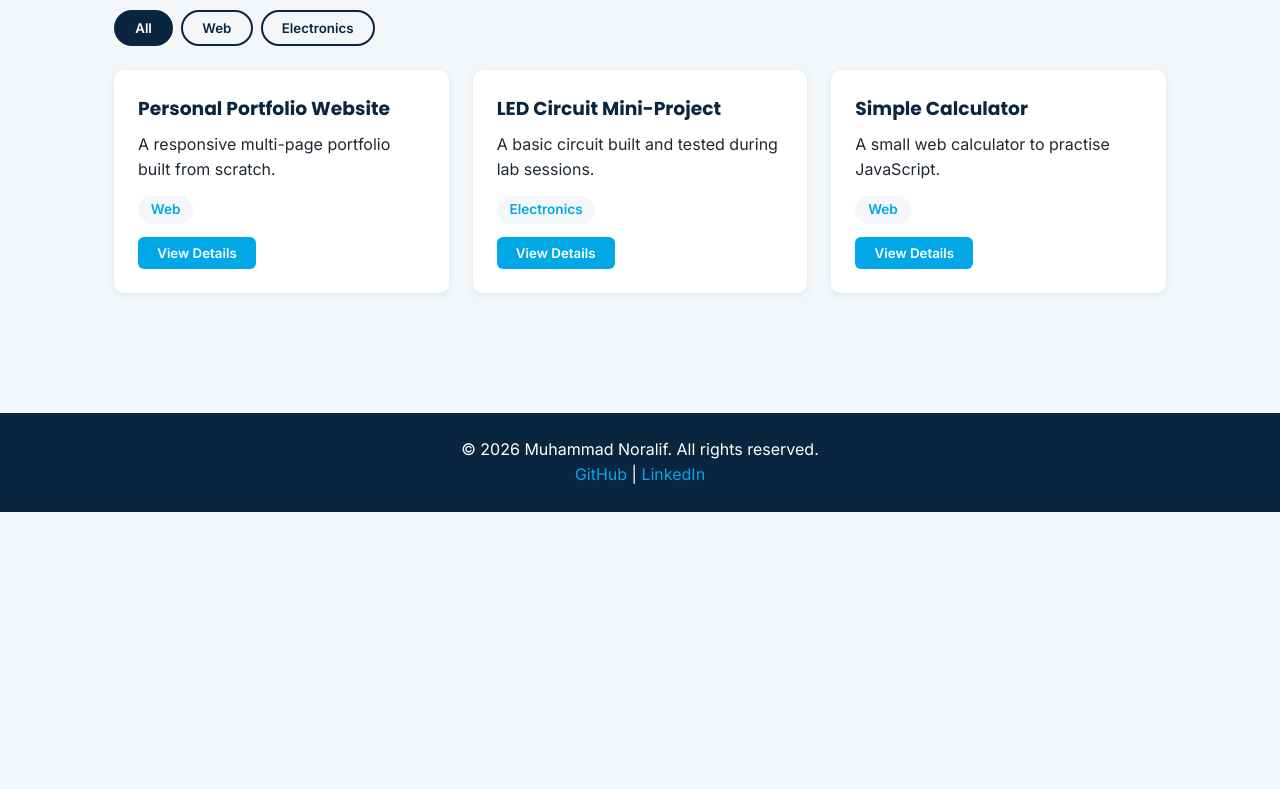
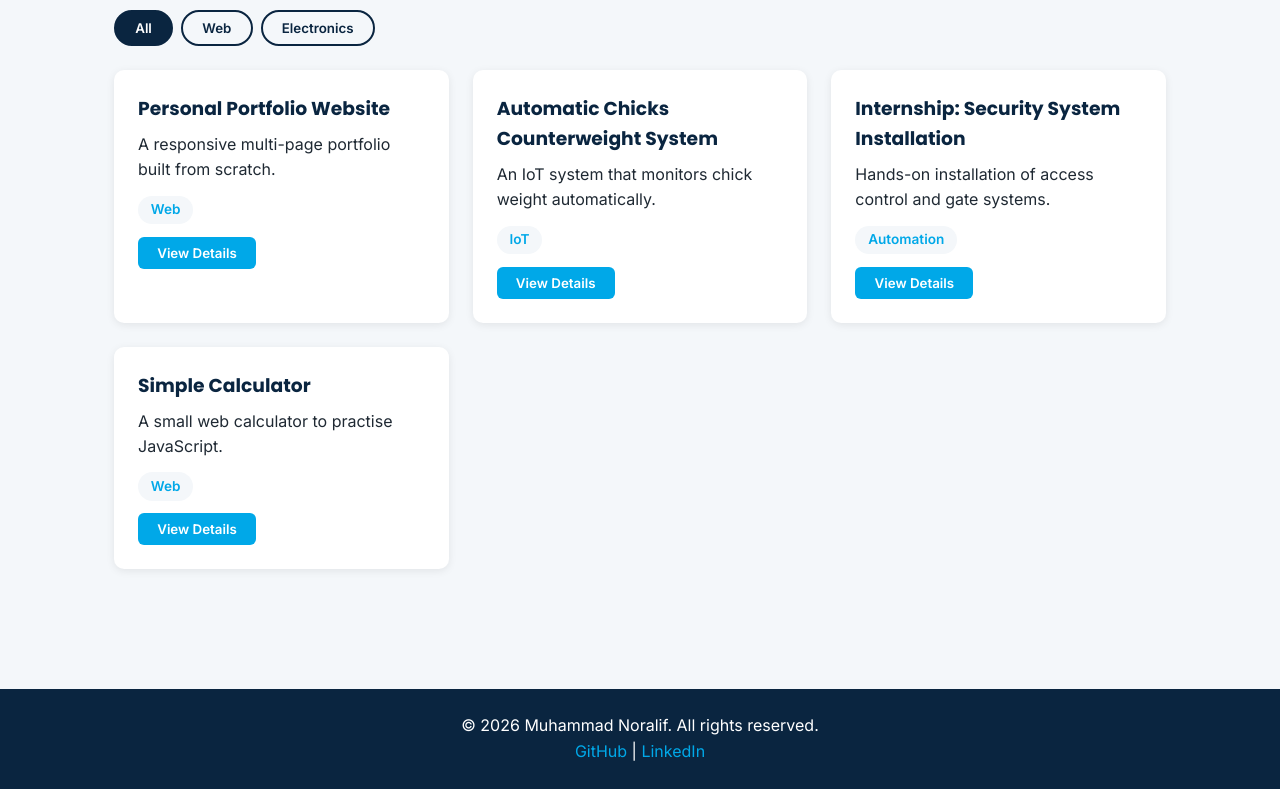
Before and after one commit to MUHAMMADALEEP/portfolio, a plain HTML site: page projects.html in a window 1280 px wide. Shown: the part 155-944 px from the top of the page. Before the commit the page ends 800 px from the top, so only its background shows below. Drawn offline with Linux system fonts and the light colour scheme.

Commit message:
Update project cards with real projects

```diff
--- a/projects.html
+++ b/projects.html
@@ -47,17 +47,29 @@
           <button class="details-btn">View Details</button>
         </article>
 
-        <article class="project-card" data-category="electronics"
-                 data-title="LED Circuit Mini-Project"
-                 data-problem="Needed to learn basic circuit design and component connection."
-                 data-role="Circuit designer and tester"
-                 data-tools="Breadboard, resistors, LEDs, multimeter"
-                 data-outcome="A working LED circuit verified with measurements.">
-          <h3>LED Circuit Mini-Project</h3>
-          <p>A basic circuit built and tested during lab sessions.</p>
-          <span class="tag">Electronics</span>
-          <button class="details-btn">View Details</button>
-        </article>
+        <article class="project-card" data-category="iot"
+         data-title="Automatic Chicks Counterweight System"
+         data-problem="Farmers find it difficult to measure the weight of chicks manually, which makes it hard to plan feeding properly."
+         data-role="Prepared the project report and documentation for the team's IoT weighing system."
+         data-tools="ESP32, load cell, HX711 amplifier, Arduino IDE (used in the project)"
+         data-outcome="Farmers can measure chick weight easily and portion feed optimally.">
+  <h3>Automatic Chicks Counterweight System</h3>
+  <p>An IoT system that monitors chick weight automatically.</p>
+  <span class="tag">IoT</span>
+  <button class="details-btn">View Details</button>
+</article>
+
+<article class="project-card" data-category="automation"
+         data-title="Internship: Security System Installation"
+         data-problem="Client sites needed access control and gate systems installed, configured and tested."
+         data-role="Intern technician: electrical wiring, installation, configuration, troubleshooting and functional testing."
+         data-tools="RFID access control, autogate, barrier gate, turnstile systems"
+         data-outcome="Systems installed and tested on site during a six-month internship at DLA Engineering.">
+  <h3>Internship: Security System Installation</h3>
+  <p>Hands-on installation of access control and gate systems.</p>
+  <span class="tag">Automation</span>
+  <button class="details-btn">View Details</button>
+</article>
 
         <article class="project-card" data-category="web"
                  data-title="Simple Calculator"
```
